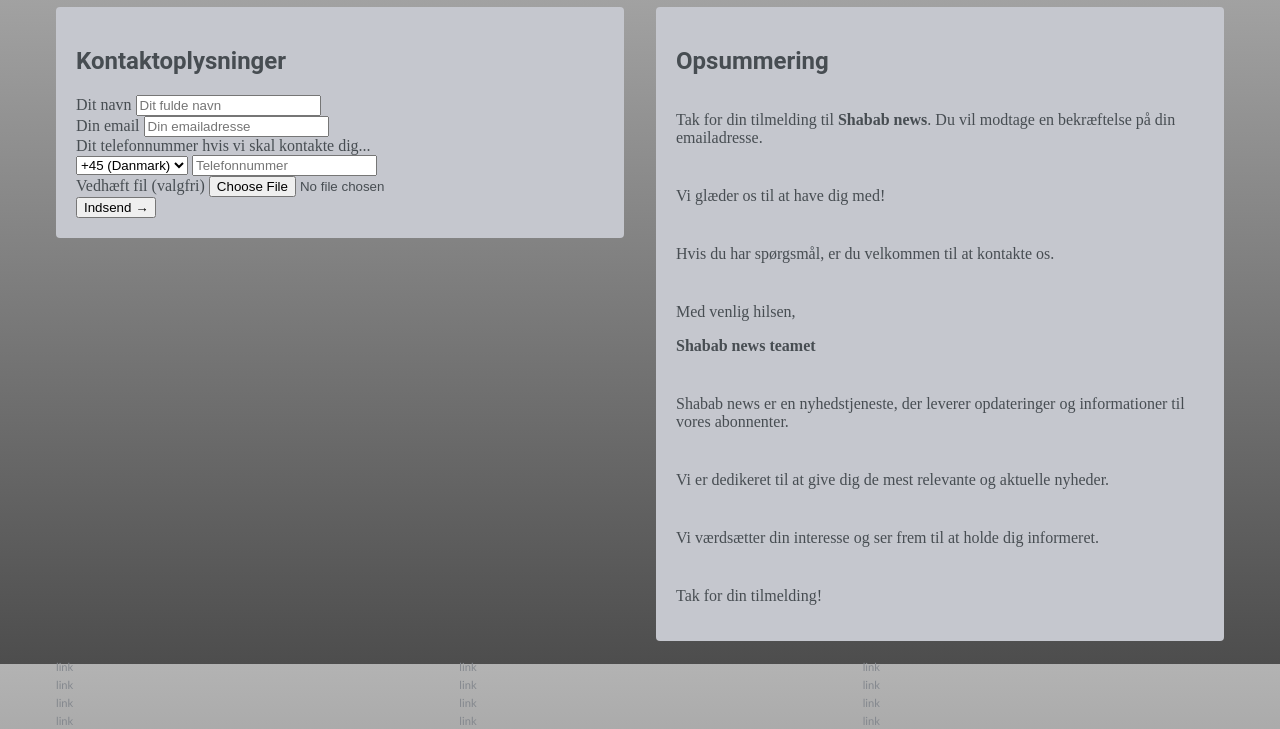
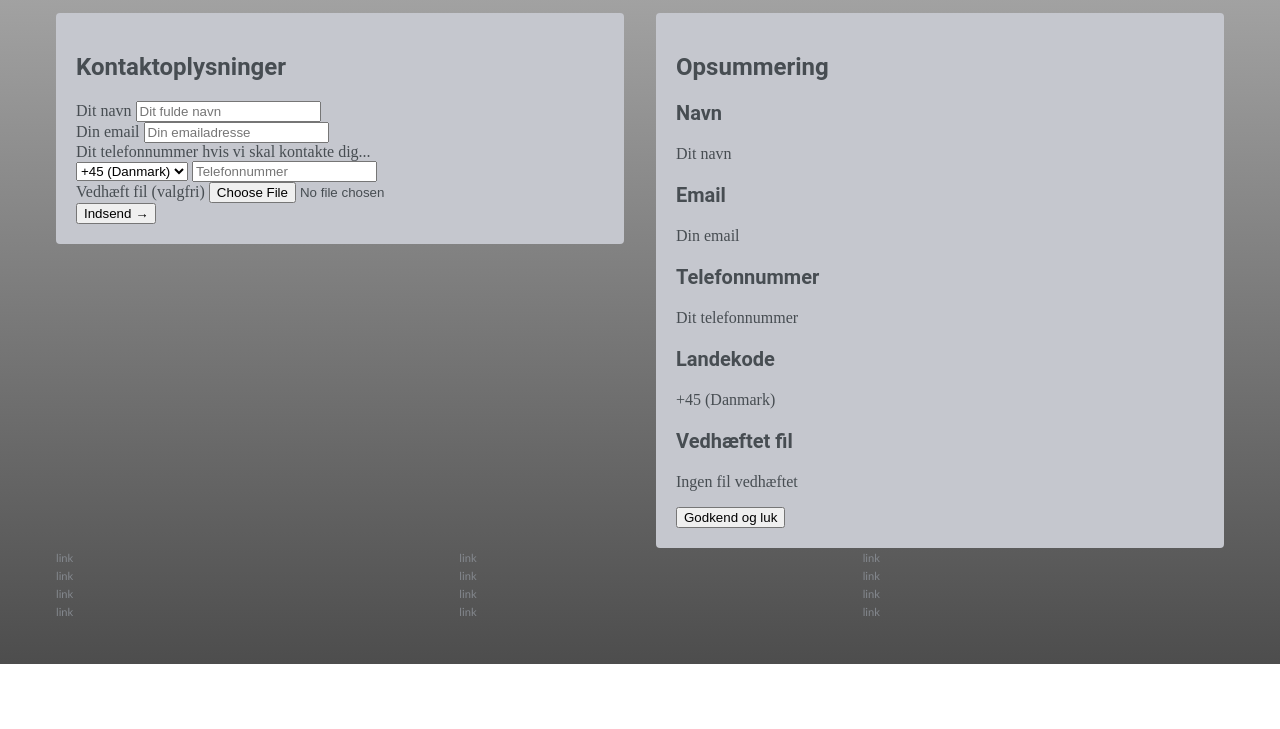
Before and after one commit to dide0001/emergency-main, a plain HTML site: page register.html in a window 1280 px wide. Shown: the part 136-865 px from the top of the page. After the commit the page ends 800 px from the top, so only its background shows below. Drawn offline with Linux system fonts and the light colour scheme.

Commit message:
adding-summary

```diff
--- /dev/null
+++ b/js/form.js
@@ -0,0 +1,34 @@
+
+document.querySelector("#yourName").addEventListener("input", function() {
+    document.querySelector("#name-summary").textContent = this.value || "Dit navn";
+  });
+
+  document.querySelector("#yourEmail").addEventListener("input", function() {
+    document.querySelector("#email-summary").textContent = this.value || "Din email";
+  });
+
+  document.querySelector("#yourPhone").addEventListener("input", function() {
+    document.querySelector("#phone-summary").textContent = this.value || "Dit nummer";
+  });
+
+  document.querySelector("#yourCountryCode").addEventListener("input", function() {
+    document.querySelector("#country-code-summary").textContent = this.value || "Din landekode";
+  });
+
+  document.querySelector("#yourFile").addEventListener("input", function() {
+    document.querySelector("#file-summary").textContent = this.value || "Din landekode";
+  });
+
+  document.querySelector(".submit-btn").addEventListener("click", function(e) {
+    e.preventDefault(); // Forhindrer standard formularindsendelse
+
+    // Trigger manuel opdatering af alle felter
+    document.querySelector("#yourName").dispatchEvent(new Event('input'));
+    document.querySelector("#yourEmail").dispatchEvent(new Event('input'));
+    document.querySelector("#yourPhone").dispatchEvent(new Event('input'));
+    document.querySelector("#yourCountryCode").dispatchEvent(new Event('input'));
+    document.querySelector("#yourFile").dispatchEvent(new Event('input'));
+
+    // Valgfri bekræftelse
+    console.log("Opsummering opdateret ved tryk på Indsend");
+  });
--- a/register.html
+++ b/register.html
@@ -13,6 +13,7 @@
   <link rel="icon" type="image/png" href="img/fav.png" />
   <title>Emergency Site</title>
 </head>
+<main>
 
   <body id="register">
     <header>
@@ -26,61 +27,72 @@
         </ul>
       </nav>
     </header>
-  <main>
+
     <h1 class="main-title">Tilmeld dig Shabab news</h1>
 
     <div class="content-wrapper">
       <section id="webform">
         <h2>Kontaktoplysninger</h2>
 
-        <form action="#" method="post">
+        <form>
           <div class="form-group">
-            <label for="name">Dit navn</label>
-            <input type="text" id="name" name="name" placeholder="Dit fulde navn" required>
+            <label for="yourName">Dit navn</label>
+            <input type="text" id="yourName" name="name" placeholder="Dit fulde navn" required>
           </div>
 
           <div class="form-group">
-            <label for="email">Din email</label>
-            <input type="email" id="email" name="email" placeholder="Din emailadresse" required>
+            <label for="yourEmail">Din email</label>
+            <input type="email" id="yourEmail" name="email" placeholder="Din emailadresse" required>
           </div>
 
           <div class="form-group">
-            <label for="phone">Dit telefonnummer hvis vi skal kontakte dig...</label>
+            <label for="yourPhone">Dit telefonnummer hvis vi skal kontakte dig...</label>
             <div class="phone-input">
-              <select name="country_code" id="country-code">
+              <select id="yourCountryCode" name="country_code">
                 <option value="+45" selected>+45 (Danmark)</option>
+
+                <option value="+47">+47 (Norge)</option>
+                <option value="+46">+46 (Sverige)</option>
               </select>
-              <input type="tel" id="phone" name="phone" placeholder="Telefonnummer">
+              <input type="tel" id="yourPhone" name="phone" placeholder="Telefonnummer">
             </div>
           </div>
 
           <div class="form-group">
-            <label for="file">Vedhæft fil (valgfri)</label>
-            <input type="file" id="file" name="file">
+            <label for="yourFile">Vedhæft fil (valgfri)</label>
+            <input type="file" id="yourFile" name="file">
           </div>
-
           <button type="submit" class="submit-btn">Indsend →</button>
         </form>
       </section>
 
       <section id="summary">
         <h2>Opsummering</h2>
-        <div class="summary-content">
-          <p>Tak for din tilmelding til <strong>Shabab news</strong>. Du vil modtage en bekræftelse på din emailadresse.
-          </p>
-          <p>Vi glæder os til at have dig med!</p>
-          <p>Hvis du har spørgsmål, er du velkommen til at kontakte os.</p>
-
-          <div class="signature">
-            <p>Med venlig hilsen,</p>
-            <p><strong>Shabab news teamet</strong></p>
+        <article id="sum">
+          <div>
+            <h3>Navn</h3>
+            <p id="name-summary">Dit navn</p>
           </div>
-
-          <p>Shabab news er en nyhedstjeneste, der leverer opdateringer og informationer til vores abonnenter.</p>
-          <p>Vi er dedikeret til at give dig de mest relevante og aktuelle nyheder.</p>
-          <p>Vi værdsætter din interesse og ser frem til at holde dig informeret.</p>
-          <p>Tak for din tilmelding!</p>
+          <div>
+            <h3>Email</h3>
+            <p id="email-summary">Din email</p>
           </div>
+          <div>
+            <h3>Telefonnummer</h3>
+            <p id="phone-summary">Dit telefonnummer</p>
+          </div>
+          <div>
+            <h3>Landekode</h3>
+            <p id="country-code-summary">+45 (Danmark)</p>
+          </div>
+          <div>
+            <h3>Vedhæftet fil</h3>
+            <p id="file-summary">Ingen fil vedhæftet</p>
+          </div>
+        </article>
+        <form>
+          <button id="reset" type="reset">Godkend og luk</button>
+        </form>
       </section>
     </div>
 </main>
@@ -111,8 +123,7 @@
     </ul>
   </nav>
 </footer>
-  <!-- <script src="js/main.js"></script> -->
-  <script src="js/burger.js"></script>
+<script src="js/form.js"></script>
 </body>
 
 </html>
```
Also changed, not shown: js/main.js (line endings or trailing spaces). Lines whose indentation alone changed are shown as unchanged.
